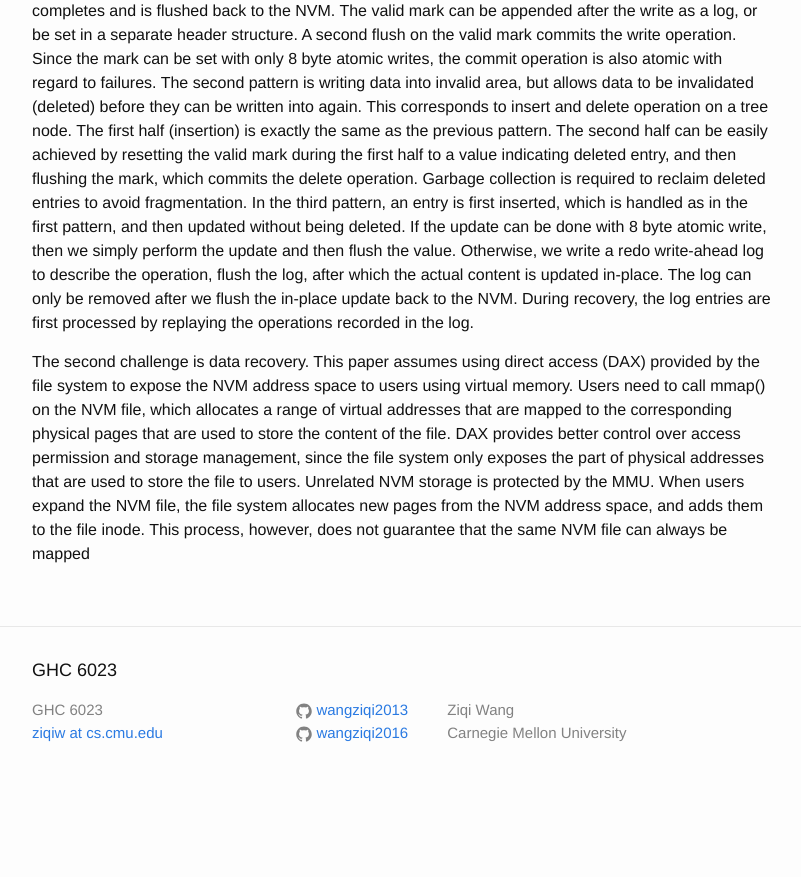
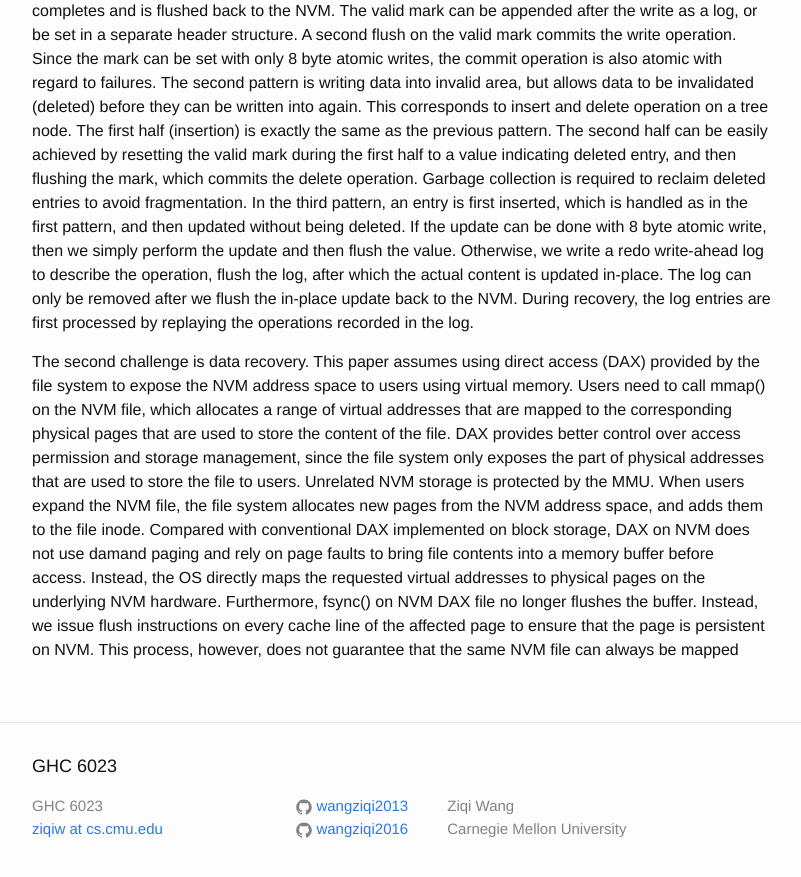
Before and after one commit to wangziqi2013/wangziqi2013.github.io, a Jekyll site: the page built from _posts/2019-11-17-fptree.markdown, in a window 1280 px wide and 900 px high, scrolled down 775 px. Shown: the top 877 px of the window, without its empty margins (238-1039 px from the left). Built offline with Jekyll 4.4.1, drawn with Linux system fonts in a browser that asks for light colours; before the commit the page ends 1579 px from its top, so only the background shows below that.

Commit message:
Adding DAX

```diff
--- a/_posts/2019-11-17-fptree.markdown
+++ b/_posts/2019-11-17-fptree.markdown
@@ -41,4 +41,8 @@ of virtual addresses that are mapped to the corresponding physical pages that ar
 DAX provides better control over access permission and storage management, since the file system only exposes the part of
 physical addresses that are used to store the file to users. Unrelated NVM storage is protected by the MMU. When users
 expand the NVM file, the file system allocates new pages from the NVM address space, and adds them to the file inode.
+Compared with conventional DAX implemented on block storage, DAX on NVM does not use damand paging and rely on page faults
+to bring file contents into a memory buffer before access. Instead, the OS directly maps the requested virtual addresses
+to physical pages on the underlying NVM hardware. Furthermore, fsync() on NVM DAX file no longer flushes the buffer. Instead,
+we issue flush instructions on every cache line of the affected page to ensure that the page is persistent on NVM.
 This process, however, does not guarantee that the same NVM file can always be mapped
```
